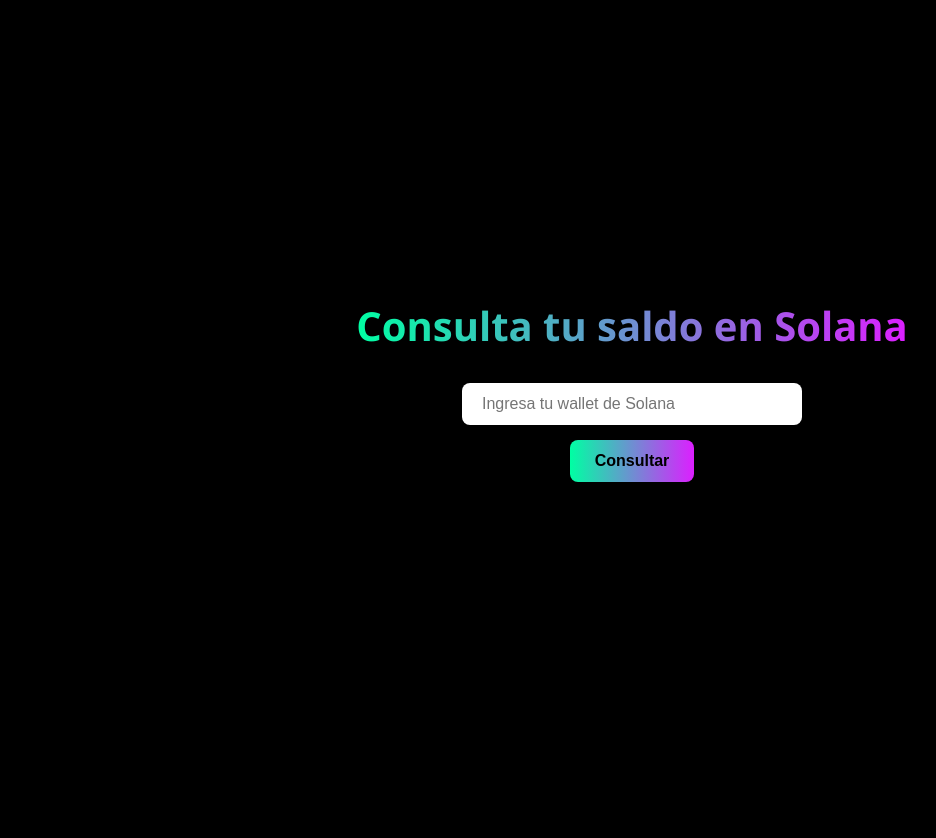
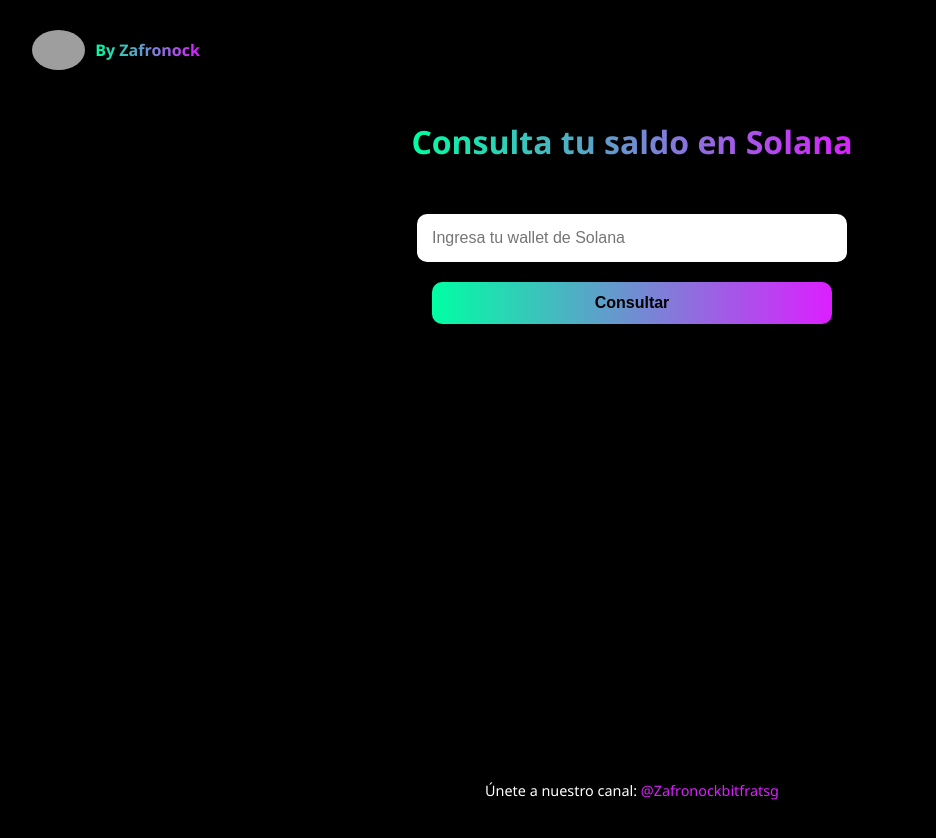
Before and after one commit to zafronock2028/solana-saldo-api, a website: page public/index.html in a window 1280 px wide. Shown: the whole page, without its empty margins (8-944 px from the left). Before the commit the page ends 800 px from the top, so only its background shows below. Drawn offline with Linux system fonts and the light colour scheme; grey boxes are pictures that could not be loaded.

Commit message:
Actualizar index.html

```diff
--- a/public/index.html
+++ b/public/index.html
@@ -7,51 +7,83 @@
   <style>
     body {
       margin: 0;
-      font-family: 'Segoe UI', sans-serif;
-      background-color: #000;
+      font-family: 'Segoe UI', Tahoma, Geneva, Verdana, sans-serif;
+      background: #000;
       color: #fff;
       display: flex;
       flex-direction: column;
       align-items: center;
-      justify-content: center;
-      height: 100vh;
-      text-align: center;
+      min-height: 100vh;
+      padding: 20px;
+    }
+
+    header {
+      width: 100%;
+      display: flex;
+      align-items: center;
+      justify-content: space-between;
+      padding: 10px 20px;
+      box-sizing: border-box;
+    }
+
+    .logo {
+      display: flex;
+      align-items: center;
+    }
+
+    .logo img {
+      height: 40px;
+      border-radius: 50%;
+      margin-right: 10px;
+    }
+
+    .logo span {
+      font-size: 1rem;
+      background: linear-gradient(90deg, #00ffa3, #dc1fff);
+      -webkit-background-clip: text;
+      color: transparent;
+      font-weight: bold;
     }
 
     h1 {
-      font-size: 2.5rem;
-      margin-bottom: 30px;
+      font-size: 2rem;
+      text-align: center;
+      margin-top: 40px;
       background: linear-gradient(90deg, #00ffa3, #dc1fff);
       -webkit-background-clip: text;
-      -webkit-text-fill-color: transparent;
+      color: transparent;
     }
 
     form {
       display: flex;
       flex-direction: column;
       align-items: center;
-      gap: 15px;
+      margin-top: 30px;
+      width: 100%;
+      max-width: 400px;
     }
 
     input {
-      padding: 12px 20px;
+      padding: 15px;
+      font-size: 1rem;
+      width: 100%;
+      border-radius: 10px;
       border: none;
-      border-radius: 8px;
-      width: 300px;
-      font-size: 1rem;
+      margin-bottom: 20px;
       outline: none;
     }
 
     button {
       padding: 12px 25px;
-      background: linear-gradient(90deg, #00ffa3, #dc1fff);
-      border: none;
-      border-radius: 8px;
       font-size: 1rem;
       font-weight: bold;
       color: #000;
+      border: none;
+      border-radius: 10px;
+      background: linear-gradient(90deg, #00ffa3, #dc1fff);
       cursor: pointer;
-      transition: 0.3s;
+      transition: opacity 0.3s;
+      width: 100%;
     }
 
     button:hover {
@@ -64,15 +96,48 @@
       color: #00ffa3;
       text-shadow: 0 0 10px #00ffa3;
     }
+
+    footer {
+      margin-top: auto;
+      padding: 20px;
+      text-align: center;
+      font-size: 0.9rem;
+    }
+
+    footer a {
+      color: #dc1fff;
+      text-decoration: none;
+    }
+
+    @media (max-width: 600px) {
+      h1 {
+        font-size: 1.5rem;
+      }
+
+      input, button {
+        font-size: 1rem;
+      }
+    }
   </style>
 </head>
 <body>
+  <header>
+    <div class="logo">
+      <img src="https://raw.githubusercontent.com/zafronock2028/solana-saldo-api/main/public/logo.png" alt="Zafronock Logo">
+      <span>By Zafronock</span>
+    </div>
+  </header>
+
   <h1>Consulta tu saldo en Solana</h1>
   <form id="form">
-    <input type="text" id="wallet" placeholder="Ingresa tu wallet de Solana" />
+    <input type="text" id="wallet" placeholder="Ingresa tu wallet de Solana" required />
     <button type="submit">Consultar</button>
   </form>
   <p id="resultado"></p>
+
+  <footer>
+    Únete a nuestro canal: <a href="https://t.me/Zafronockbitfratsg" target="_blank">@Zafronockbitfratsg</a>
+  </footer>
 
   <script>
     const form = document.getElementById('form');
@@ -80,21 +145,10 @@
 
     form.addEventListener('submit', async (e) => {
       e.preventDefault();
-      const wallet = document.getElementById('wallet').value.trim();
-      if (!wallet) {
-        resultado.innerText = 'Por favor ingresa una wallet válida.';
-        return;
-      }
-
-      resultado.innerText = 'Consultando...';
-
-      try {
-        const res = await fetch(`/?wallet=${wallet}`);
-        const text = await res.text();
-        resultado.innerText = text;
-      } catch (error) {
-        resultado.innerText = 'Error al consultar el saldo.';
-      }
+      const wallet = document.getElementById('wallet').value;
+      const res = await fetch(`/?wallet=${wallet}`);
+      const text = await res.text();
+      resultado.innerText = text;
     });
   </script>
 </body>
```
